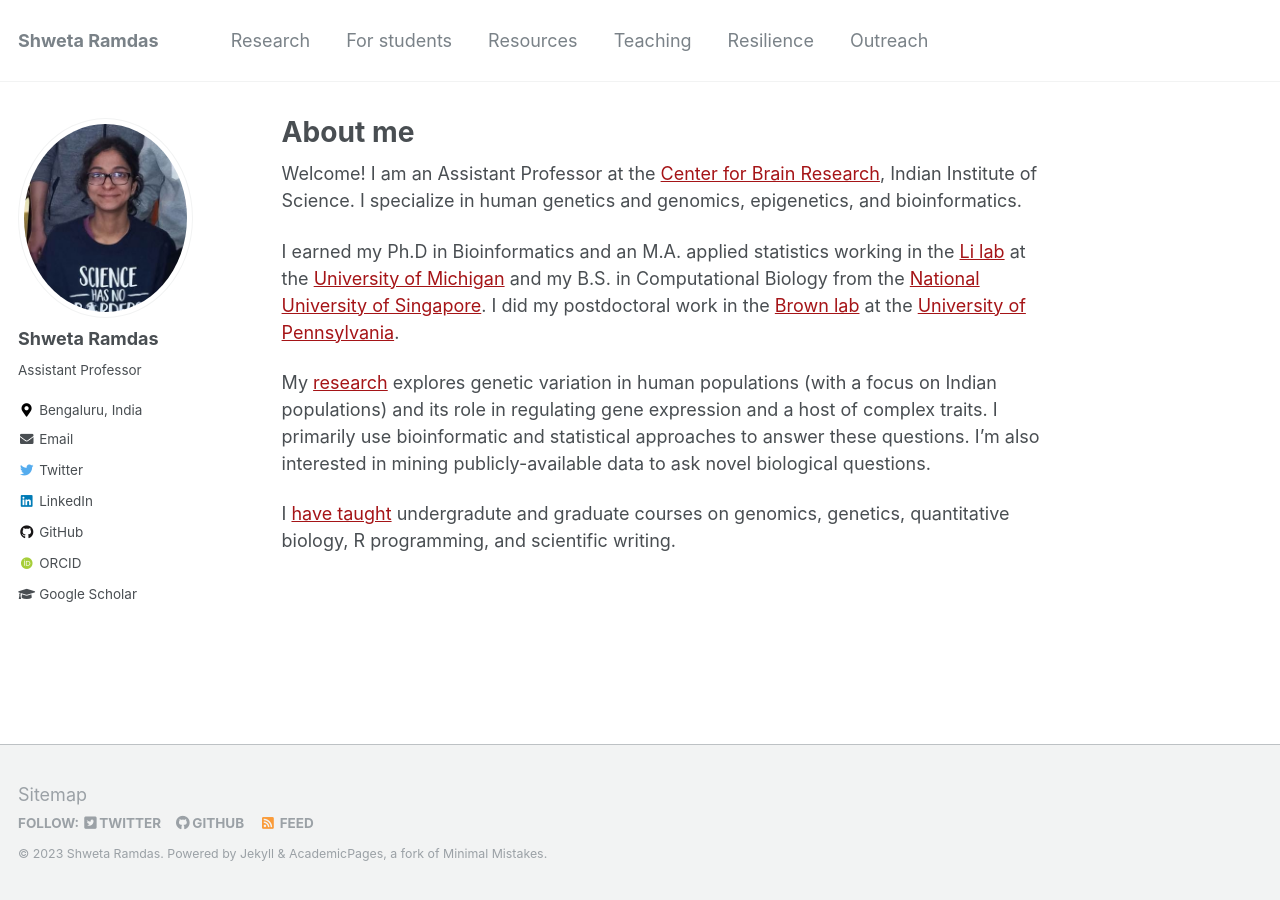
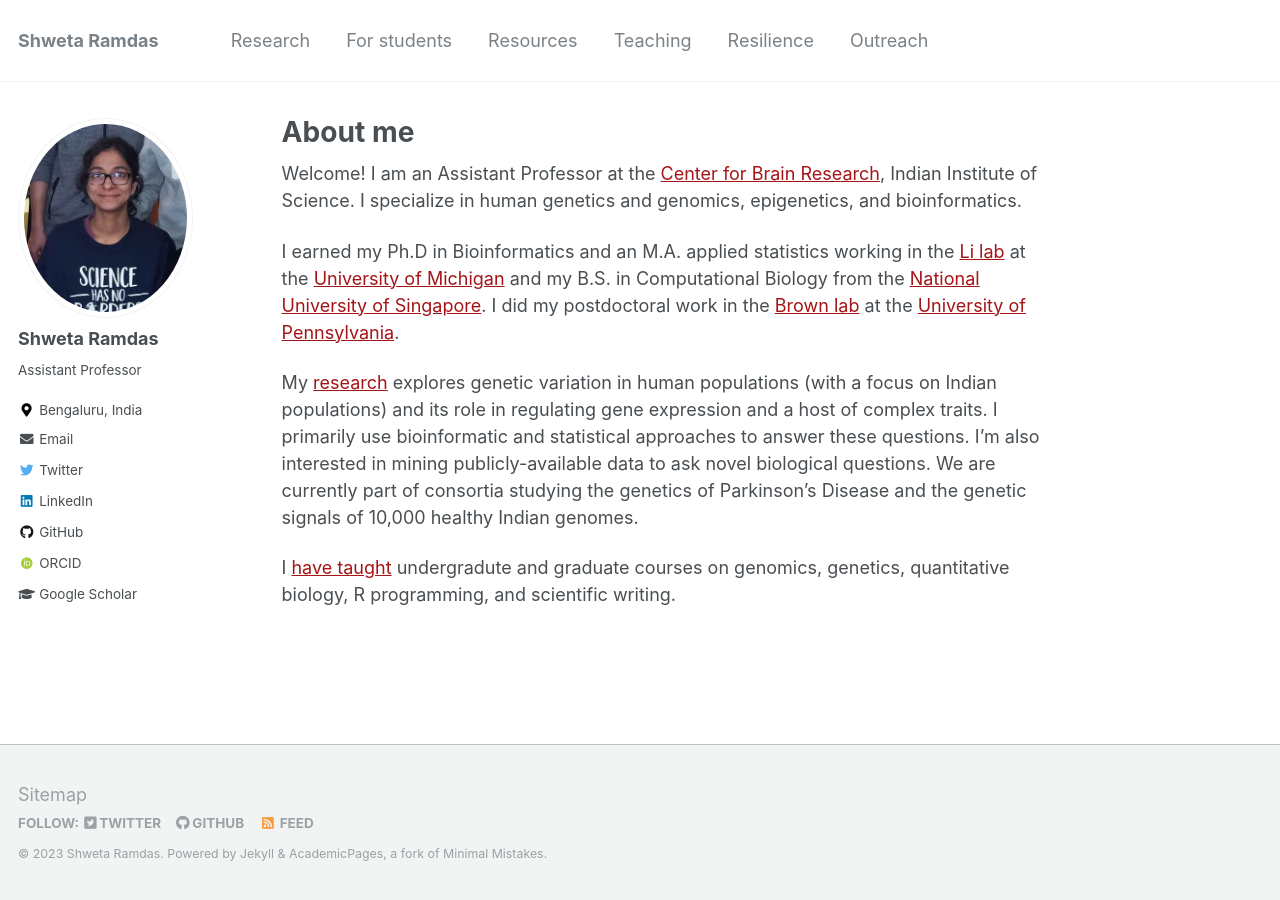
Before and after one commit to shwetaramdas/shwetaramdas.github.io, a Jekyll site: the page built from _pages/about.md, in a window 1280 px wide. Built offline with Jekyll 4.4.1, drawn with Linux system fonts in a browser that asks for light colours; some web fonts are replaced.

Commit message:
Update about.md
updated about.md

```diff
--- a/_pages/about.md
+++ b/_pages/about.md
@@ -12,6 +12,6 @@ Welcome! I am an Assistant Professor at the [Center for Brain Research](https://
 
 I earned my Ph.D in Bioinformatics and an M.A. applied statistics working in the [Li lab](junzli.com/) at  the [University of Michigan](https://www.umich.edu/) and my B.S. in Computational Biology from the [National University of Singapore](https://www.nus.edu.sg/). I did my postdoctoral work in the [Brown lab](https://www.med.upenn.edu/brownlab/) at the [University of Pennsylvania](https://www.upenn.edu).
 
-My [research](research) explores genetic variation in human populations (with a focus on Indian populations) and its role in regulating gene expression and a host of complex traits. I primarily use bioinformatic and statistical approaches to answer these questions. I'm also interested in mining publicly-available data to ask novel biological questions.
+My [research](research) explores genetic variation in human populations (with a focus on Indian populations) and its role in regulating gene expression and a host of complex traits. I primarily use bioinformatic and statistical approaches to answer these questions. I'm also interested in mining publicly-available data to ask novel biological questions. We are currently part of consortia studying the genetics of Parkinson's Disease and the genetic signals of 10,000 healthy Indian genomes.
 
 I [have taught](teaching) undergradute and graduate courses on genomics, genetics, quantitative biology, R programming, and scientific writing.
```
